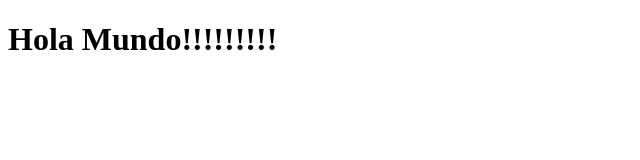
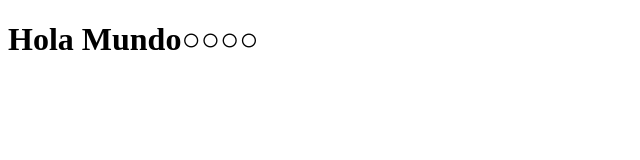
Before and after one commit to LuisMorla/finalDevOps, a website: page index.html in a window 1280 px wide. Shown: the full height of the page, 0-640 px from the left. Drawn offline with Linux system fonts and the light colour scheme.

Commit message:
Last Commit fixed main.yml

```diff
--- a/index.html
+++ b/index.html
@@ -6,6 +6,6 @@
   <title>Final Proyect</title>
 </head>
 <body>
-  <h1>Hola Mundo!!!!!!!!!</h1>
+  <h1>Hola Mundo○○○○</h1>
 </body>
 </html>
```
